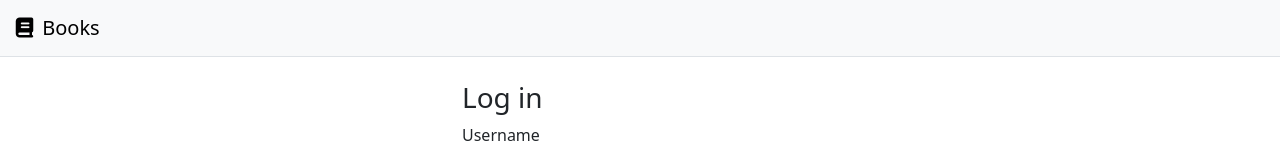
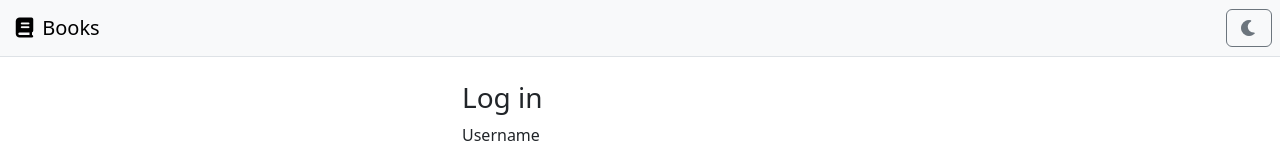
Before and after one commit to jan-elia-24/books-solution, an Angular app in the folder books-app/: page /login in a window 1280 px wide. Shown: the top 155 px of the page. Built offline with nearby package versions, Linux system fonts and the light colour scheme.

Commit message:
add dark mode toggle (persists via data-bs-theme)

```diff
--- a/books-app/src/app/shared/navbar/navbar.html
+++ b/books-app/src/app/shared/navbar/navbar.html
@@ -2,4 +2,7 @@
   <div class="container-fluid">
     <a class="navbar-brand" href="#"><i class="fa fa-book"></i> Books</a>
   </div>
+  <button class="btn btn-outline-secondary me-2" (click)="toggleTheme()" title="Light/Dark">
+    <i class="fa fa-moon"></i>
+  </button>
 </nav>
--- a/books-app/src/app/shared/navbar/navbar.ts
+++ b/books-app/src/app/shared/navbar/navbar.ts
@@ -1,9 +1,23 @@
 import { Component } from '@angular/core';
+import { RouterLink } from '@angular/router';
 
 @Component({
   selector: 'app-navbar',
   standalone: true,
+  imports: [],
   templateUrl: './navbar.html',
   styleUrl: './navbar.scss'
 })
-export class NavbarComponent {}
+export class NavbarComponent {
+  ngOnInit() {
+    const saved = localStorage.getItem('theme') || 'light';
+    document.documentElement.setAttribute('data-bs-theme', saved);
+  }
+  toggleTheme() {
+    const root = document.documentElement;
+    const curr = root.getAttribute('data-bs-theme') || 'light';
+    const next = curr === 'light' ? 'dark' : 'light';
+    root.setAttribute('data-bs-theme', next);
+    localStorage.setItem('theme', next);
+  }
+}
```
